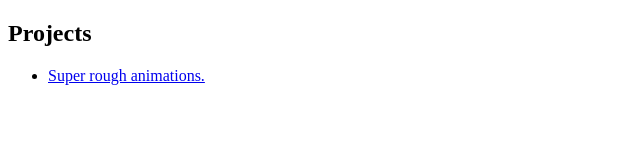
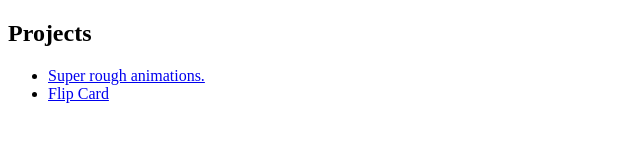
Before and after one commit to creamapps/play, a plain HTML site: page index.html in a window 1280 px wide. Shown: the full height of the page, 0-640 px from the left. Drawn offline with Linux system fonts and the light colour scheme.

Commit message:
add link to flipcard

```diff
--- a/index.html
+++ b/index.html
@@ -11,6 +11,7 @@
       </header>
       <ul>
         <li><a href="./anim/index.html">Super rough animations.</a></li>
+        <li><a href="./flip/index.html">Flip Card</a></li>
       </ul>
     </section>
   </body>
```
